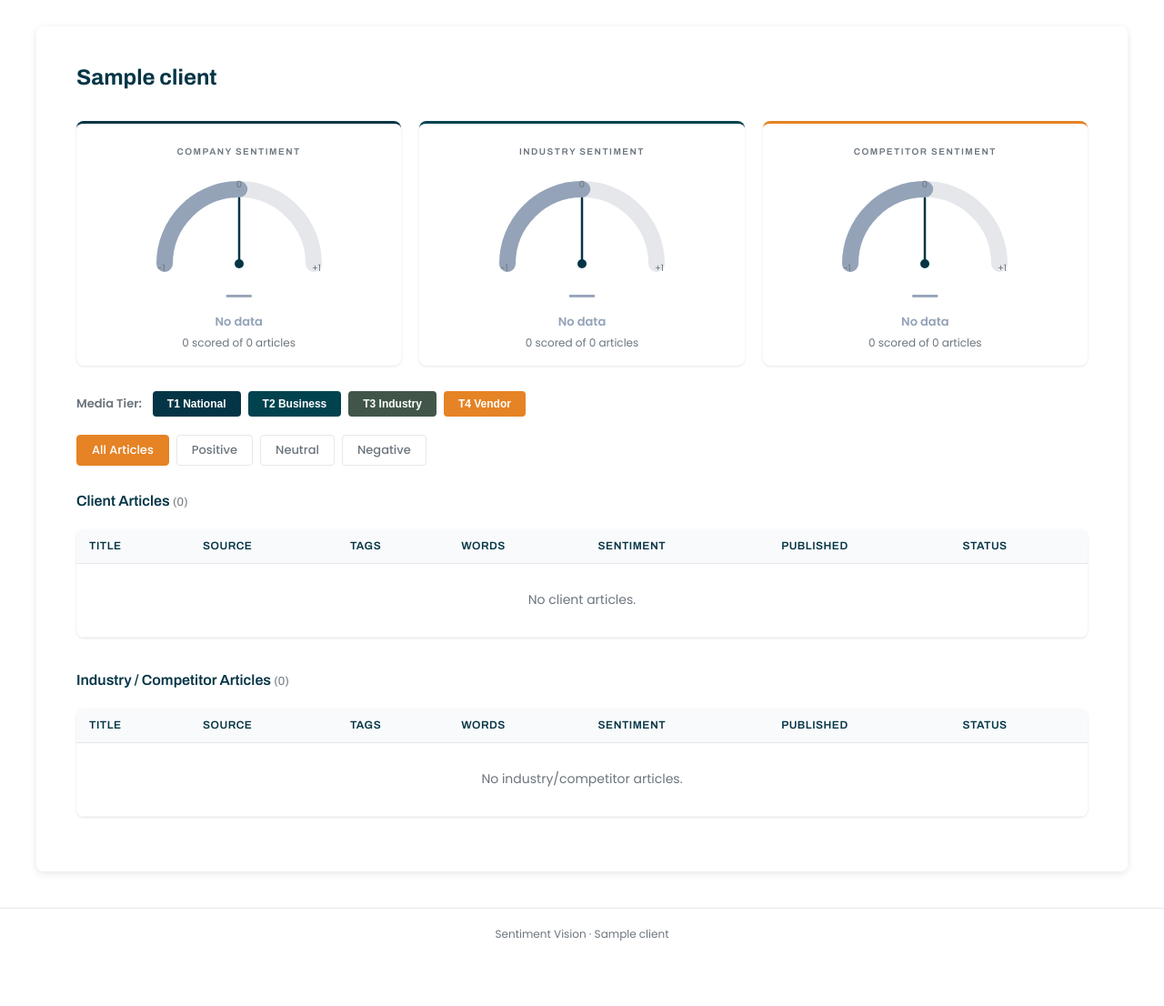
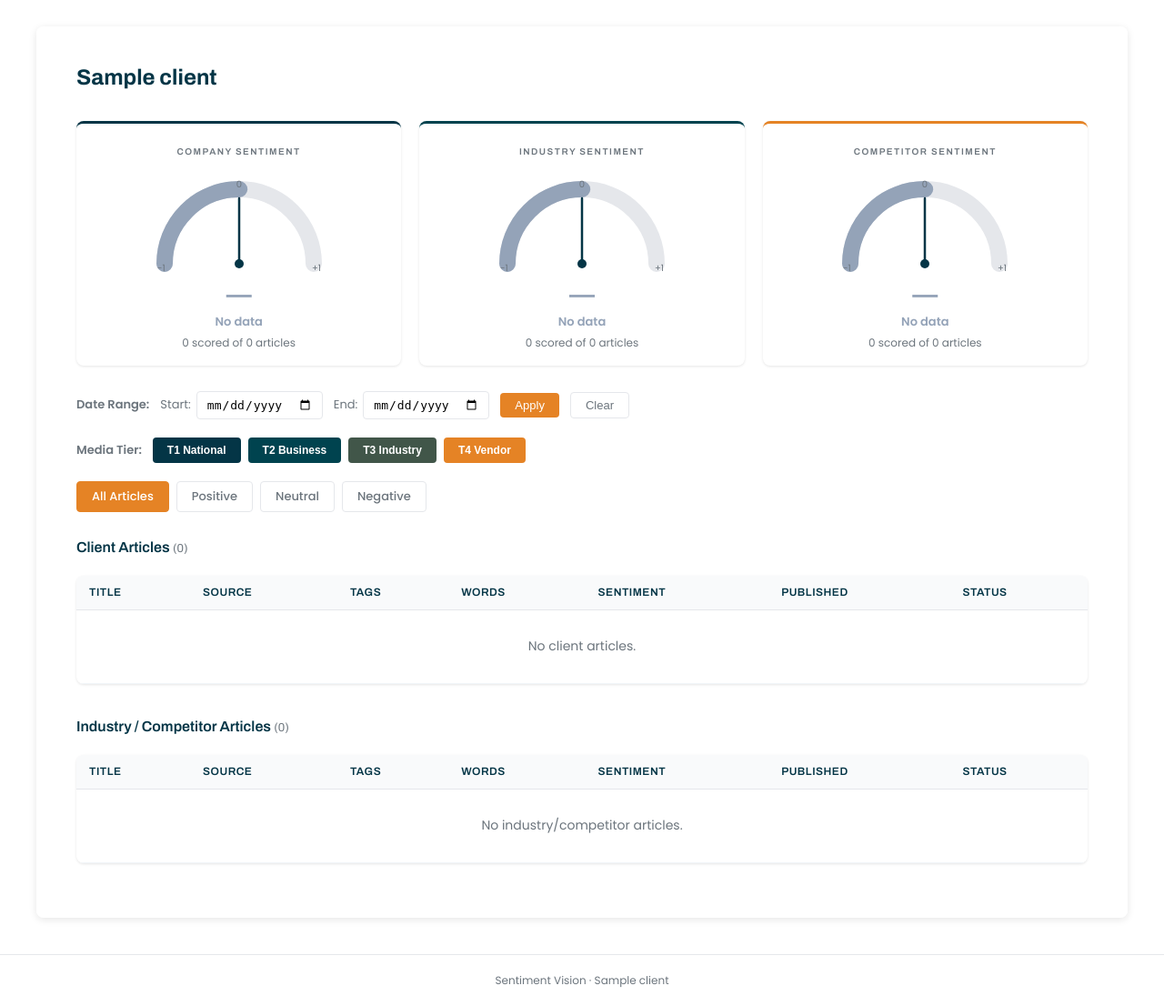
Before and after one commit to ChazBeck/sentiment-vision, a PHP site: page /client.php?id=1 in a window 1280 px wide. Shown: the part 46-1152 px from the top of the page at 91% size. Before the commit the page ends 1081 px from the top, so only its background shows below. Run offline with PHP 8.4, Linux system fonts and the light colour scheme; tables that the repository leaves empty or names only in its code hold one stand-in row (values such as "Sample post").

Commit message:
Add date range filtering to client page
- Add start_date and end_date parameters to filter articles by date range
- Update all sentiment calculation queries to include date filters
- Add date filter UI with start/end date inputs, Apply and Clear buttons
- Update client_url helper to preserve date parameters across navigation
- Reset pagination when date filters change
- Enable filtering of client articles and industry articles by date

```diff
--- a/client.php
+++ b/client.php
@@ -28,6 +28,27 @@ $industries = json_decode($client['industries'], true) ?: [];
 $competitors = json_decode($client['competitors'], true) ?: [];
 
 // ---------------------------------------------------------------------------
+// Date range filter
+// ---------------------------------------------------------------------------
+$start_date = isset($_GET['start_date']) && $_GET['start_date'] !== '' ? $_GET['start_date'] : '';
+$end_date = isset($_GET['end_date']) && $_GET['end_date'] !== '' ? $_GET['end_date'] : '';
+
+// Build date filter conditions
+$date_cond = '';
+$date_params = [];
+$date_types = '';
+if ($start_date !== '') {
+    $date_cond .= " AND a.published_date >= ?";
+    $date_params[] = $start_date;
+    $date_types .= 's';
+}
+if ($end_date !== '') {
+    $date_cond .= " AND a.published_date <= ?";
+    $date_params[] = $end_date;
+    $date_types .= 's';
+}
+
+// ---------------------------------------------------------------------------
 // Media tier toggle filter
 // ---------------------------------------------------------------------------
 $active_tiers = [1, 2, 3, 4]; // default: all
@@ -47,7 +68,8 @@ $tier_cond = " AND a.media_tier IN ($tier_in)";
 $tier_weight_sql = "CASE a.media_tier WHEN 1 THEN 3.0 WHEN 2 THEN 2.0 WHEN 3 THEN 1.0 WHEN 4 THEN 0.5 ELSE 1.0 END";
 
 // 1) Company Sentiment — weighted avg of articles that mention the client name
-$company_stmt = $db->prepare("
+$company_like = '%' . $client['name'] . '%';
+$company_sql = "
     SELECT SUM(sentiment_score * $tier_weight_sql) / SUM($tier_weight_sql) AS avg_score,
            COUNT(*) AS total,
            SUM(CASE WHEN sentiment_score IS NOT NULL THEN 1 ELSE 0 END) AS scored,
@@ -59,9 +81,12 @@ $company_stmt = $db->prepare("
       AND a.sentiment_score IS NOT NULL
       AND (a.title LIKE ? OR a.content_text LIKE ?)
       AND a.media_tier IN ($tier_in)
-");
-$company_like = '%' . $client['name'] . '%';
-$company_stmt->bind_param('iss', $client_id, $company_like, $company_like);
+      $date_cond
+";
+$company_stmt = $db->prepare($company_sql);
+$company_params = array_merge([$client_id, $company_like, $company_like], $date_params);
+$company_types = 'iss' . $date_types;
+$company_stmt->bind_param($company_types, ...$company_params);
 $company_stmt->execute();
 $company_sent = $company_stmt->get_result()->fetch_assoc();
 
@@ -88,7 +113,10 @@ if (!empty($industries)) {
         FROM articles a
         WHERE a.client_id = ? AND a.sentiment_score IS NOT NULL AND $industry_where
               AND a.media_tier IN ($tier_in)
+              $date_cond
     ";
+    $industry_params = array_merge($industry_params, $date_params);
+    $industry_types .= $date_types;
     $ind_stmt = $db->prepare($industry_sql);
     $ind_stmt->bind_param($industry_types, ...$industry_params);
     $ind_stmt->execute();
@@ -118,7 +146,10 @@ if (!empty($competitors)) {
         FROM articles a
         WHERE a.client_id = ? AND a.sentiment_score IS NOT NULL AND $comp_where
               AND a.media_tier IN ($tier_in)
+              $date_cond
     ";
+    $comp_params = array_merge($comp_params, $date_params);
+    $comp_types .= $date_types;
     $comp_stmt = $db->prepare($comp_sql);
     $comp_stmt->bind_param($comp_types, ...$comp_params);
     $comp_stmt->execute();
@@ -148,50 +179,66 @@ if ($filter !== 'all') {
 }
 
 // --- Group 1: Client Articles (mention client name) ---
-$g1_where = "a.client_id = ? AND (a.title LIKE ? OR COALESCE(a.content_text, '') LIKE ?)" . $tier_cond . $sentiment_cond;
+$g1_where = "a.client_id = ? AND (a.title LIKE ? OR COALESCE(a.content_text, '') LIKE ?)" . $tier_cond . $sentiment_cond . $date_cond;
 
 $g1_count_sql = "SELECT COUNT(*) AS cnt FROM articles a WHERE $g1_where";
 $g1_count_stmt = $db->prepare($g1_count_sql);
+$g1_count_params = [$client_id, $company_like, $company_like];
+$g1_count_types = 'iss';
 if ($filter !== 'all') {
-    $g1_count_stmt->bind_param('isss', $client_id, $company_like, $company_like, $sentiment_param);
-} else {
-    $g1_count_stmt->bind_param('iss', $client_id, $company_like, $company_like);
+    $g1_count_params[] = $sentiment_param;
+    $g1_count_types .= 's';
 }
+$g1_count_params = array_merge($g1_count_params, $date_params);
+$g1_count_types .= $date_types;
+$g1_count_stmt->bind_param($g1_count_types, ...$g1_count_params);
 $g1_count_stmt->execute();
 $g1_total = $g1_count_stmt->get_result()->fetch_assoc()['cnt'];
 $g1_total_pages = max(1, ceil($g1_total / $per_page));
 
 $g1_sql = "SELECT a.*, s.name AS source_name FROM articles a LEFT JOIN sources s ON a.source_id = s.id WHERE $g1_where ORDER BY a.fetched_at DESC LIMIT ? OFFSET ?";
 $g1_stmt = $db->prepare($g1_sql);
+$g1_params = [$client_id, $company_like, $company_like];
+$g1_types = 'iss';
 if ($filter !== 'all') {
-    $g1_stmt->bind_param('isssii', $client_id, $company_like, $company_like, $sentiment_param, $per_page, $client_offset);
-} else {
-    $g1_stmt->bind_param('issii', $client_id, $company_like, $company_like, $per_page, $client_offset);
+    $g1_params[] = $sentiment_param;
+    $g1_types .= 's';
 }
+$g1_params = array_merge($g1_params, $date_params, [$per_page, $client_offset]);
+$g1_types .= $date_types . 'ii';
+$g1_stmt->bind_param($g1_types, ...$g1_params);
 $g1_stmt->execute();
 $g1_articles = $g1_stmt->get_result();
 
 // --- Group 2: Industry/Competitor Articles (do NOT mention client name) ---
-$g2_where = "a.client_id = ? AND NOT (a.title LIKE ? OR COALESCE(a.content_text, '') LIKE ?)" . $tier_cond . $sentiment_cond;
+$g2_where = "a.client_id = ? AND NOT (a.title LIKE ? OR COALESCE(a.content_text, '') LIKE ?)" . $tier_cond . $sentiment_cond . $date_cond;
 
 $g2_count_sql = "SELECT COUNT(*) AS cnt FROM articles a WHERE $g2_where";
 $g2_count_stmt = $db->prepare($g2_count_sql);
+$g2_count_params = [$client_id, $company_like, $company_like];
+$g2_count_types = 'iss';
 if ($filter !== 'all') {
-    $g2_count_stmt->bind_param('isss', $client_id, $company_like, $company_like, $sentiment_param);
-} else {
-    $g2_count_stmt->bind_param('iss', $client_id, $company_like, $company_like);
+    $g2_count_params[] = $sentiment_param;
+    $g2_count_types .= 's';
 }
+$g2_count_params = array_merge($g2_count_params, $date_params);
+$g2_count_types .= $date_types;
+$g2_count_stmt->bind_param($g2_count_types, ...$g2_count_params);
 $g2_count_stmt->execute();
 $g2_total = $g2_count_stmt->get_result()->fetch_assoc()['cnt'];
 $g2_total_pages = max(1, ceil($g2_total / $per_page));
 
 $g2_sql = "SELECT a.*, s.name AS source_name FROM articles a LEFT JOIN sources s ON a.source_id = s.id WHERE $g2_where ORDER BY a.fetched_at DESC LIMIT ? OFFSET ?";
 $g2_stmt = $db->prepare($g2_sql);
+$g2_params = [$client_id, $company_like, $company_like];
+$g2_types = 'iss';
 if ($filter !== 'all') {
-    $g2_stmt->bind_param('isssii', $client_id, $company_like, $company_like, $sentiment_param, $per_page, $industry_offset);
-} else {
-    $g2_stmt->bind_param('issii', $client_id, $company_like, $company_like, $per_page, $industry_offset);
+    $g2_params[] = $sentiment_param;
+    $g2_types .= 's';
 }
+$g2_params = array_merge($g2_params, $date_params, [$per_page, $industry_offset]);
+$g2_types .= $date_types . 'ii';
+$g2_stmt->bind_param($g2_types, ...$g2_params);
 $g2_stmt->execute();
 $g2_articles = $g2_stmt->get_result();
 
@@ -220,7 +267,7 @@ function gauge_data($score) {
 
 function client_url($client_id, $overrides = []) {
     $params = ['id' => $client_id];
-    foreach (['filter', 'cp', 'ip', 'tiers'] as $key) {
+    foreach (['filter', 'cp', 'ip', 'tiers', 'start_date', 'end_date'] as $key) {
         if (isset($_GET[$key])) {
             $params[$key] = $_GET[$key];
         }
@@ -236,6 +283,8 @@ function client_url($client_id, $overrides = []) {
     if (isset($params['filter']) && $params['filter'] === 'all') unset($params['filter']);
     if (isset($params['cp']) && $params['cp'] <= 1) unset($params['cp']);
     if (isset($params['ip']) && $params['ip'] <= 1) unset($params['ip']);
+    if (isset($params['start_date']) && $params['start_date'] === '') unset($params['start_date']);
+    if (isset($params['end_date']) && $params['end_date'] === '') unset($params['end_date']);
     // Omit tiers param when all 4 are active (default state)
     if (isset($params['tiers'])) {
         $t = array_map('intval', explode(',', $params['tiers']));
@@ -421,6 +470,23 @@ $g_competitor = gauge_data($competitor_sent['avg_score']);
             <?php endif; ?>
         </div>
         <?php endforeach; ?>
+    </div>
+
+    <!-- Date Range Filter -->
+    <div style="margin-bottom: 20px; display: flex; align-items: center; gap: 12px; flex-wrap: wrap;">
+        <span style="font-size: 13px; font-weight: 600; color: #6c757d;">Date Range:</span>
+        <label style="display: flex; align-items: center; gap: 6px; font-size: 13px; color: #6c757d;">
+            <span>Start:</span>
+            <input type="date" id="start-date" value="<?= htmlspecialchars($start_date) ?>"
+                   style="padding: 6px 10px; border: 1px solid #e5e7eb; border-radius: 4px; font-size: 13px;">
+        </label>
+        <label style="display: flex; align-items: center; gap: 6px; font-size: 13px; color: #6c757d;">
+            <span>End:</span>
+            <input type="date" id="end-date" value="<?= htmlspecialchars($end_date) ?>"
+                   style="padding: 6px 10px; border: 1px solid #e5e7eb; border-radius: 4px; font-size: 13px;">
+        </label>
+        <button id="apply-dates" style="padding: 6px 16px; background: #E58325; color: #fff; border: none; border-radius: 4px; font-size: 13px; font-weight: 500; cursor: pointer;">Apply</button>
+        <button id="clear-dates" style="padding: 6px 16px; background: #fff; color: #6c757d; border: 1px solid #e5e7eb; border-radius: 4px; font-size: 13px; font-weight: 500; cursor: pointer;">Clear</button>
     </div>
 
     <!-- Media Tier Toggles -->
@@ -630,6 +696,54 @@ $g_competitor = gauge_data($competitor_sent['avg_score']);
 <footer>Sentiment Vision &middot; <?= htmlspecialchars($client['name']) ?></footer>
 
 <script>
+// Date filter handling
+document.getElementById('apply-dates').addEventListener('click', function() {
+    var params = new URLSearchParams(window.location.search);
+    var startDate = document.getElementById('start-date').value;
+    var endDate = document.getElementById('end-date').value;
+
+    if (startDate) {
+        params.set('start_date', startDate);
+    } else {
+        params.delete('start_date');
+    }
+
+    if (endDate) {
+        params.set('end_date', endDate);
+    } else {
+        params.delete('end_date');
+    }
+
+    // Reset pagination when dates change
+    params.delete('cp');
+    params.delete('ip');
+
+    window.location.search = params.toString();
+});
+
+document.getElementById('clear-dates').addEventListener('click', function() {
+    var params = new URLSearchParams(window.location.search);
+    params.delete('start_date');
+    params.delete('end_date');
+    params.delete('cp');
+    params.delete('ip');
+    window.location.search = params.toString();
+});
+
+// Allow Enter key to apply dates
+document.getElementById('start-date').addEventListener('keypress', function(e) {
+    if (e.key === 'Enter') {
+        document.getElementById('apply-dates').click();
+    }
+});
+
+document.getElementById('end-date').addEventListener('keypress', function(e) {
+    if (e.key === 'Enter') {
+        document.getElementById('apply-dates').click();
+    }
+});
+
+// Tier filter handling
 document.querySelectorAll('.tier-btn').forEach(function(btn) {
     btn.addEventListener('click', function() {
         var tier = parseInt(this.getAttribute('data-tier'));
```
